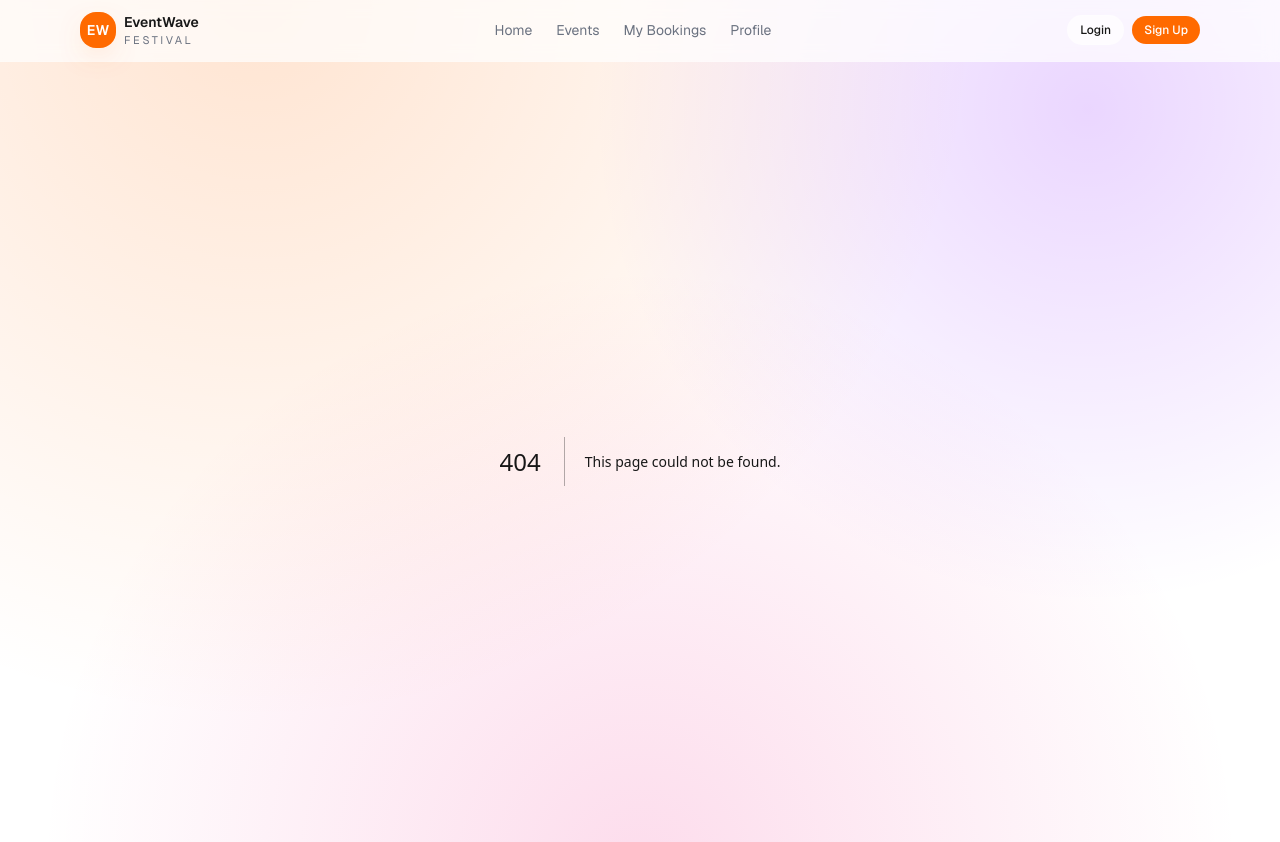
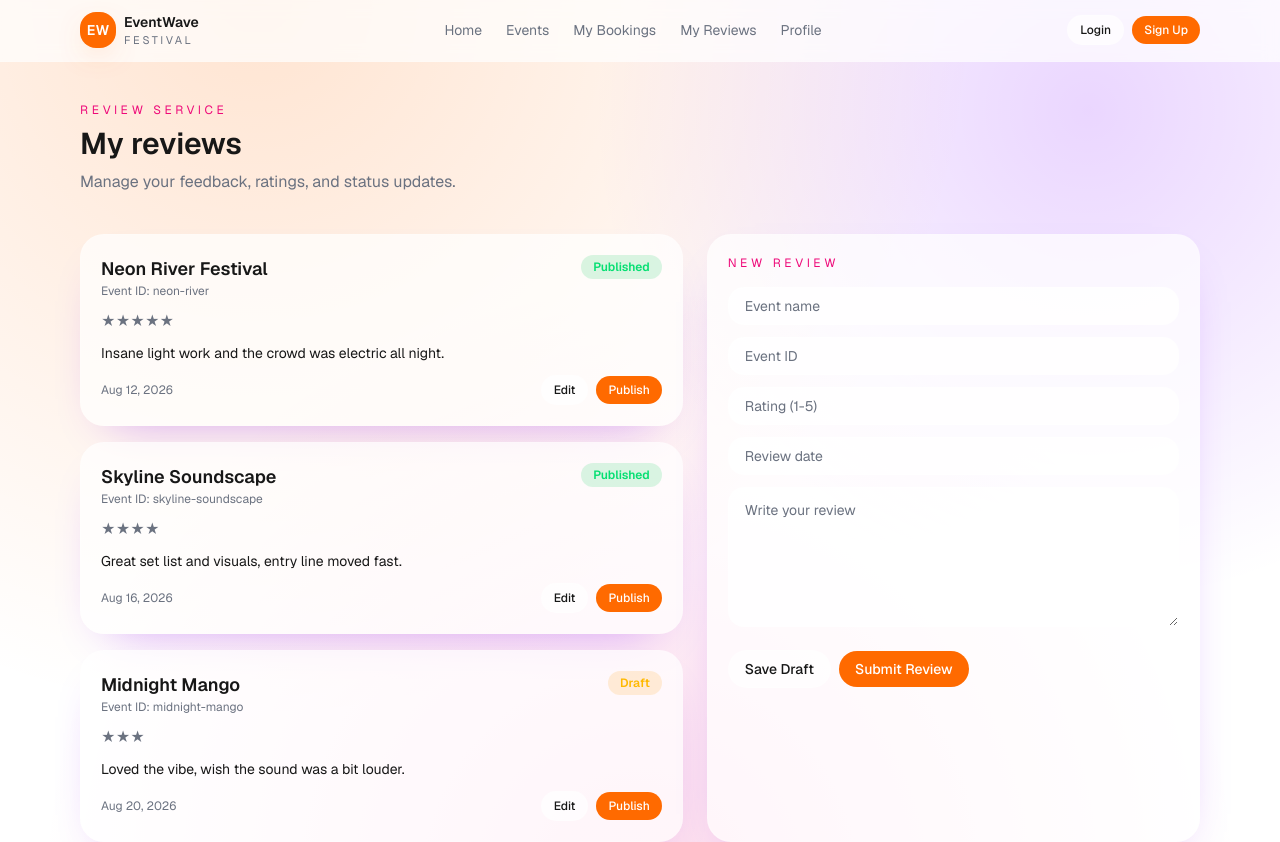
Before and after one commit to MethmiNPCS/CTSE_Microservices_Frontend, a Next.js app in the folder frontend/: page /reviews in a window 1280 px wide. Before the commit this address had no page. Shown: the top 842 px of the page. Built offline with nearby package versions, Linux system fonts and the light colour scheme.

Commit message:
Add ReviewsPage component to manage user reviews and feedback

```diff
--- /dev/null
+++ b/frontend/src/app/reviews/page.js
@@ -0,0 +1,106 @@
+import Button from "../../components/ui/Button";
+import Card from "../../components/ui/Card";
+import Input from "../../components/ui/Input";
+import SectionHeader from "../../components/ui/SectionHeader";
+import PageShell from "../../components/layout/PageShell";
+
+const myReviews = [
+  {
+    id: "review-001",
+    eventName: "Neon River Festival",
+    eventId: "neon-river",
+    rating: 5,
+    date: "Aug 12, 2026",
+    comment: "Insane light work and the crowd was electric all night.",
+    status: "Published",
+  },
+  {
+    id: "review-002",
+    eventName: "Skyline Soundscape",
+    eventId: "skyline-soundscape",
+    rating: 4,
+    date: "Aug 16, 2026",
+    comment: "Great set list and visuals, entry line moved fast.",
+    status: "Published",
+  },
+  {
+    id: "review-003",
+    eventName: "Midnight Mango",
+    eventId: "midnight-mango",
+    rating: 3,
+    date: "Aug 20, 2026",
+    comment: "Loved the vibe, wish the sound was a bit louder.",
+    status: "Draft",
+  },
+];
+
+export default function ReviewsPage() {
+  return (
+    <PageShell className="space-y-10">
+      <SectionHeader
+        eyebrow="Review service"
+        title="My reviews"
+        subtitle="Manage your feedback, ratings, and status updates."
+      />
+
+      <section className="grid gap-6 lg:grid-cols-[1.1fr_0.9fr]">
+        <div className="space-y-4">
+          {myReviews.map((review) => (
+            <Card key={review.id} className="space-y-3">
+              <div className="flex flex-wrap items-start justify-between gap-3">
+                <div>
+                  <div className="text-lg font-semibold">{review.eventName}</div>
+                  <div className="text-xs text-[var(--muted)]">
+                    Event ID: {review.eventId}
+                  </div>
+                </div>
+                <span
+                  className={`rounded-full px-3 py-1 text-xs font-semibold ${
+                    review.status === "Published"
+                      ? "bg-green-500/15 text-green-400"
+                      : "bg-amber-500/15 text-amber-400"
+                  }`}
+                >
+                  {review.status}
+                </span>
+              </div>
+              <div className="text-sm text-[var(--muted)]">
+                {"★".repeat(review.rating)}
+              </div>
+              <p className="text-sm">{review.comment}</p>
+              <div className="flex flex-wrap items-center justify-between gap-3 text-xs text-[var(--muted)]">
+                <span>{review.date}</span>
+                <div className="flex items-center gap-2">
+                  <Button size="sm" variant="secondary">
+                    Edit
+                  </Button>
+                  <Button size="sm">Publish</Button>
+                </div>
+              </div>
+            </Card>
+          ))}
+        </div>
+
+        <Card className="space-y-4">
+          <div className="text-xs uppercase tracking-[0.3em] text-[var(--brand-2)]">
+            New review
+          </div>
+          <div className="space-y-3">
+            <Input placeholder="Event name" />
+            <Input placeholder="Event ID" />
+            <Input placeholder="Rating (1-5)" />
+            <Input placeholder="Review date" />
+            <textarea
+              className="min-h-[140px] w-full rounded-2xl border border-white/10 bg-[var(--surface)]/80 px-4 py-3 text-sm text-[var(--foreground)] placeholder:text-[var(--muted)] focus:border-transparent focus:outline-none focus:ring-2 focus:ring-[var(--ring)]"
+              placeholder="Write your review"
+            />
+          </div>
+          <div className="flex flex-wrap items-center gap-2">
+            <Button variant="secondary">Save Draft</Button>
+            <Button>Submit Review</Button>
+          </div>
+        </Card>
+      </section>
+    </PageShell>
+  );
+}
--- a/frontend/src/components/layout/Navbar.jsx
+++ b/frontend/src/components/layout/Navbar.jsx
@@ -6,6 +6,7 @@ const navLinks = [
   { label: "Home", href: "/" },
   { label: "Events", href: "/events" },
   { label: "My Bookings", href: "/bookings" },
+  { label: "My Reviews", href: "/reviews" },
   { label: "Profile", href: "/profile" },
 ];
 
```
